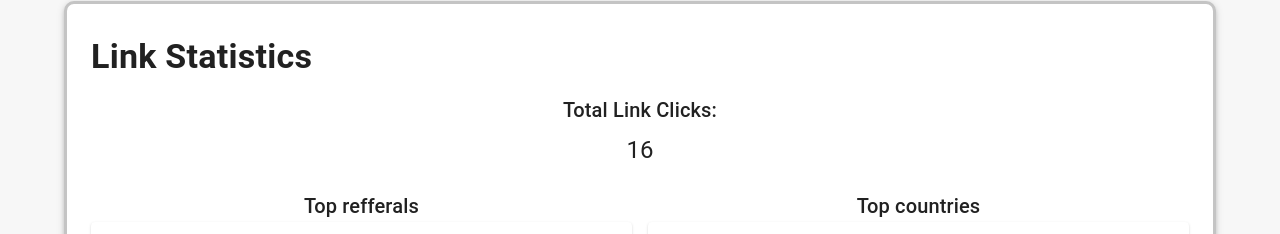
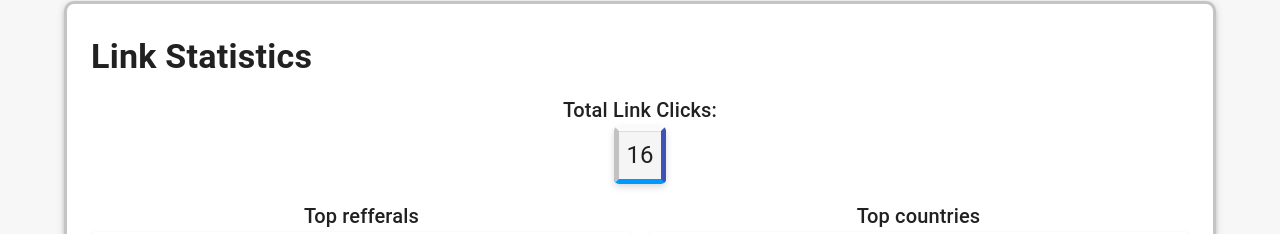
Before and after one commit to 3umaGH/URLShortener, a React (Vite) app in the folder client/: page / in a window 1280 px wide. Shown: the part 395-629 px from the top of the page. Built offline with nearby package versions, Linux system fonts and the light colour scheme; the HTML template or start-up script is replaced by a standard one.

Commit message:
feat: mock design

```diff
--- a/client/src/index.css
+++ b/client/src/index.css
@@ -14,7 +14,6 @@ body {
   margin: 0;
   padding: 0;
 }
-
 
 .navbar.button:after {
   display: block;
@@ -72,3 +71,14 @@ body {
   position: relative;
   top: 5px;
 }
+
+.analytics-total-link-clicks-label {
+  background-color: #f5f5f5; /* Light gray */
+  border: 5px solid #fafafa; /* Off-white */
+  border-left: 5px solid #c2c2c2; /* Dark gray */
+  border-right: 5px solid #3f51b5; /* Light purple */
+  border-bottom: 5px solid #0099ff; /* Dark purple */
+  box-shadow: 0px 3px 7px rgba(0, 0, 0, 0.15),
+    inset 0px 1px 1px rgba(0, 0, 0, 0.1);
+  border-radius: 5px;
+}
```
